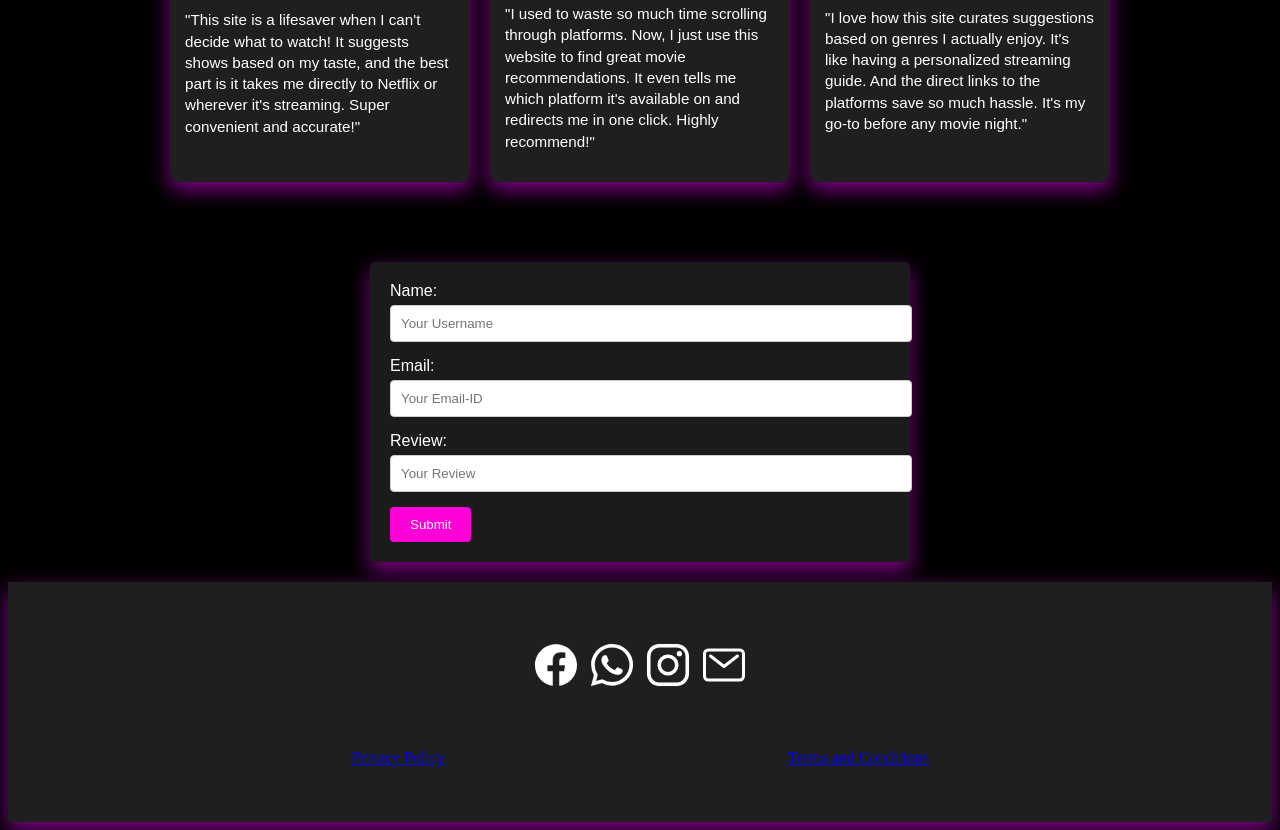
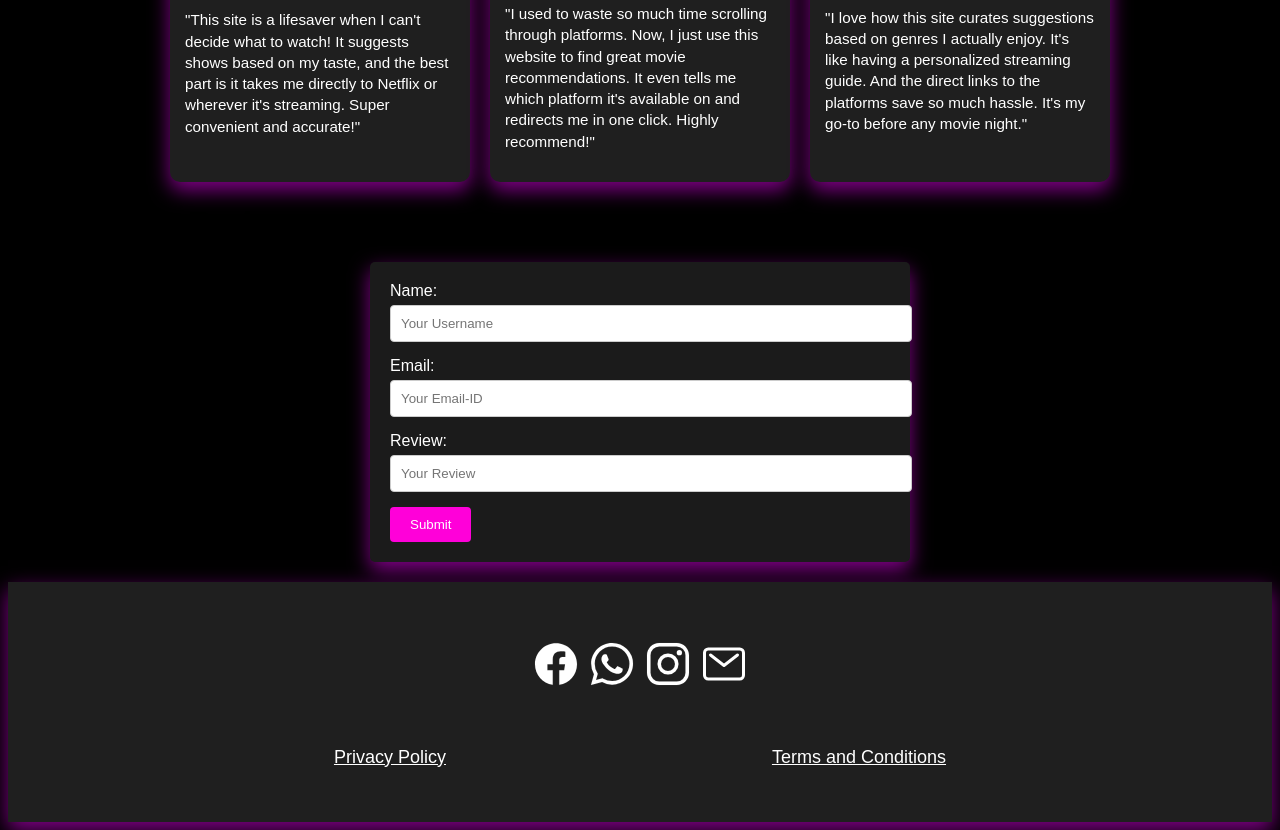
Before and after one commit to Shreyanshsaurabh/Metaverse, a plain HTML site: page index.html in a window 1280 px wide. Shown: the part 2930-3760 px from the top of the page. Drawn offline with nearby package versions, Linux system fonts and the light colour scheme; files whose address does not match are found by name.

Commit message:
Update k.css

```diff
--- a/k.css
+++ b/k.css
@@ -175,11 +175,12 @@ footer{
   flex-direction:column;
   box-shadow: 0 8px 20px rgba(183, 1, 193, 0.7);
 }
-footer h3{
+.links{
   color:#ffffff;
   font-family: Arial, Helvetica, sans-serif;
+  font-size: large;
 }
-footer h3:hover{
+.links :hover{
   color: #ff00c8;
   scale: 1.05;
 }
```
